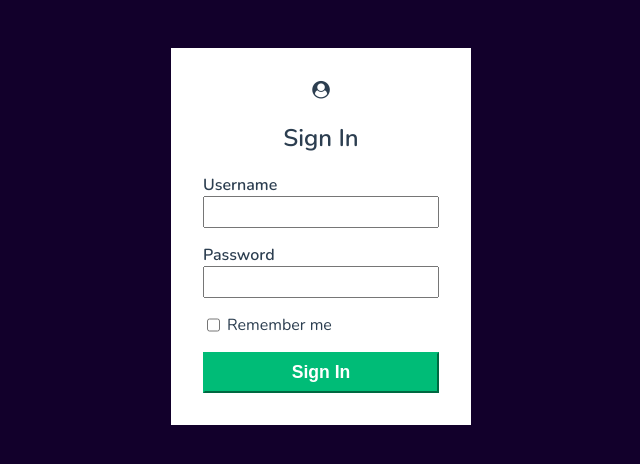
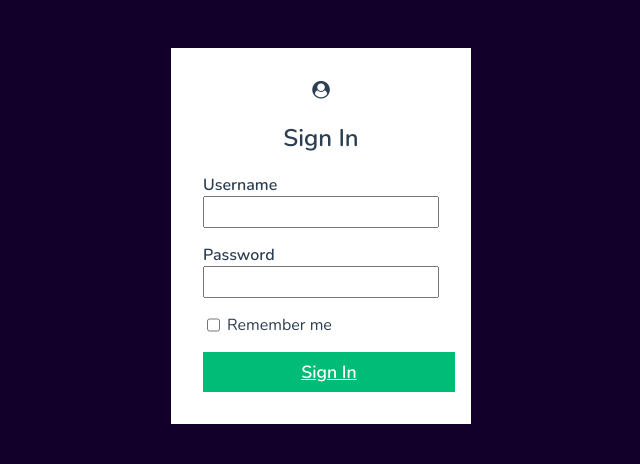
Before and after one commit to Maximecat/Maximecat_13_10092023, a React (Create React App) app: page /login in a window 1280 px wide. Shown: the top 464 px of the page, without its empty margins (319-959 px from the left). Built offline with nearby package versions, Linux system fonts and the light colour scheme.

Commit message:
SignInForm add <a> and comment <buttton>

```diff
--- a/src/components/SignInForm/SignInForm.jsx
+++ b/src/components/SignInForm/SignInForm.jsx
@@ -18,9 +18,10 @@ function SignInForm() {
                     <input type="checkbox" id="remember-me" />
                     <label for="remember-me">Remember me</label>
                 </div>
-                <button className="sign-in-button" type="submit" name="Login">
+                <a href="/profil" class="sign-in-button">Sign In</a>
+                {/* <button className="sign-in-button" type="submit" name="Login">
                     Sign In
-                </button>
+                </button> */}
             </form>
         </section>
     )
```
